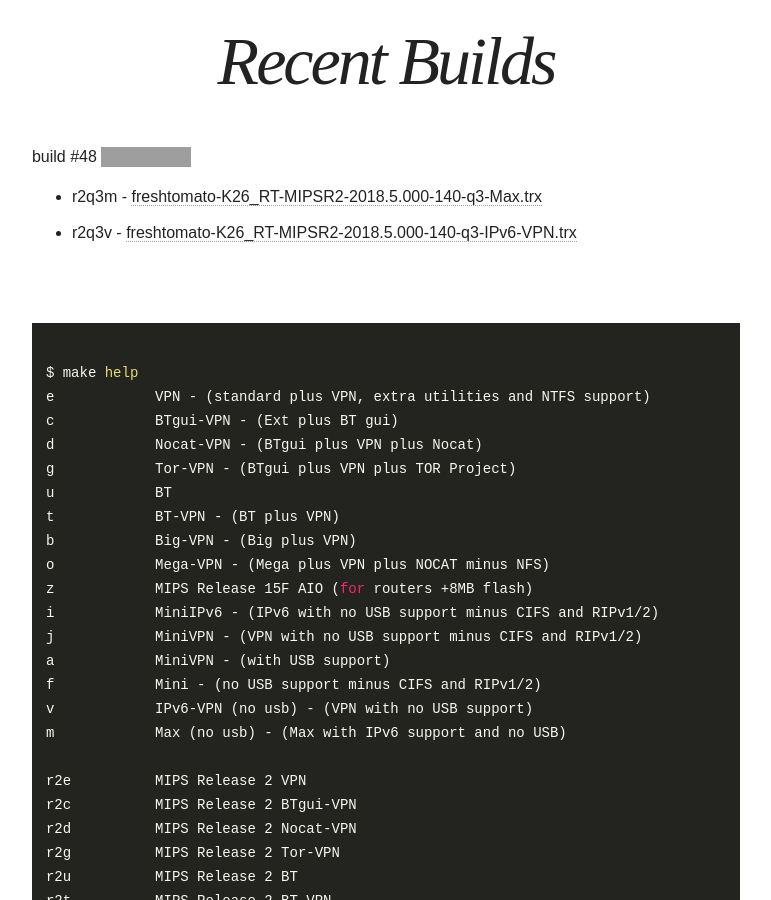
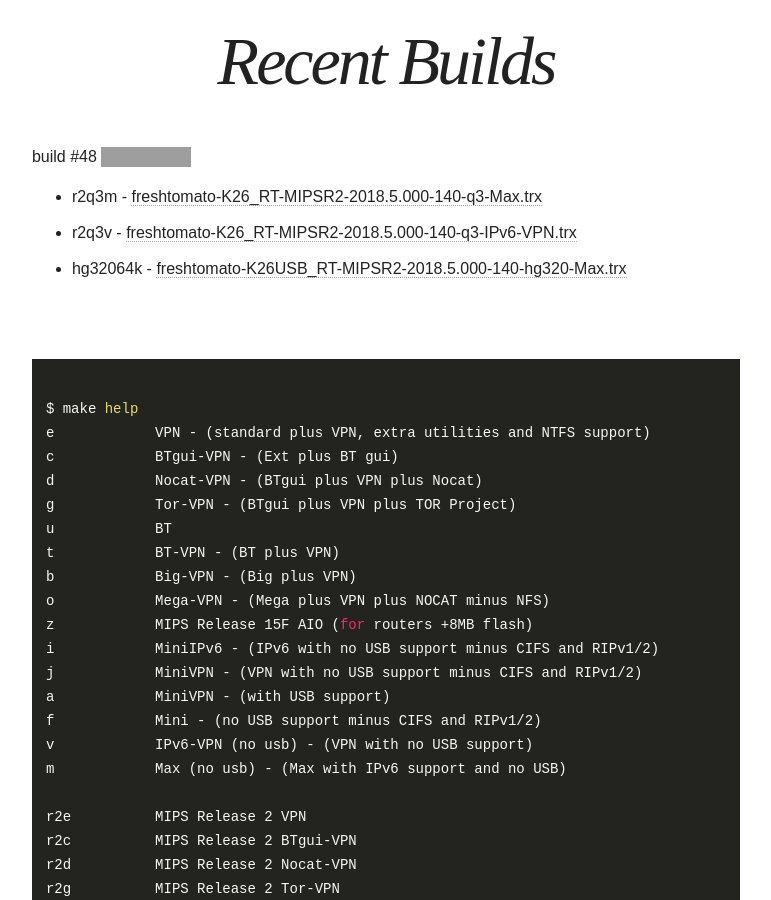
Before and after one commit to oglopss/freshtomato-mips-ci-jekyll, a Jekyll site: the page built from index.html, in a window 1280 px wide and 900 px high, scrolled down 451 px. Shown: the whole window, without its empty margins (254-1025 px from the left). Built offline with Jekyll 4.4.1, drawn with Linux system fonts in a browser that asks for light colours; nearby versions of some CDN libraries; grey boxes are pictures that could not be loaded.

Commit message:
Travis build 48 hg32064k pushed to gh-pages

```diff
--- a/_data/ss.yml
+++ b/_data/ss.yml
@@ -2,3 +2,4 @@
 files:
   - 0002 r2q3v freshtomato-K26_RT-MIPSR2-2018.5.000-140-q3-IPv6-VPN.trx
   - 0001 r2q3m freshtomato-K26_RT-MIPSR2-2018.5.000-140-q3-Max.trx
+  - 0004 hg32064k freshtomato-K26USB_RT-MIPSR2-2018.5.000-140-hg320-Max.trx
```
